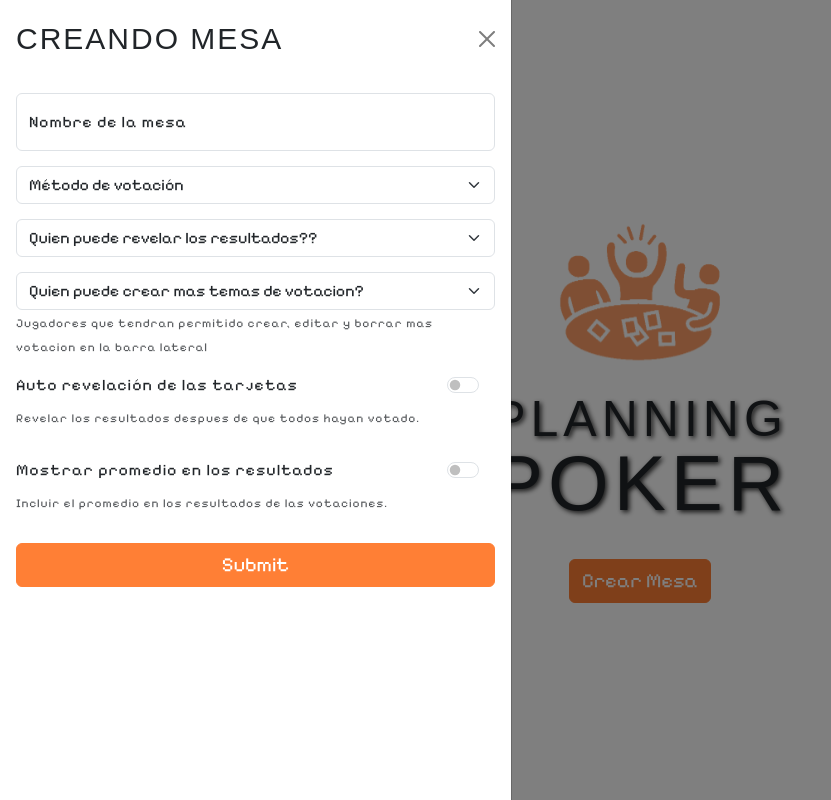
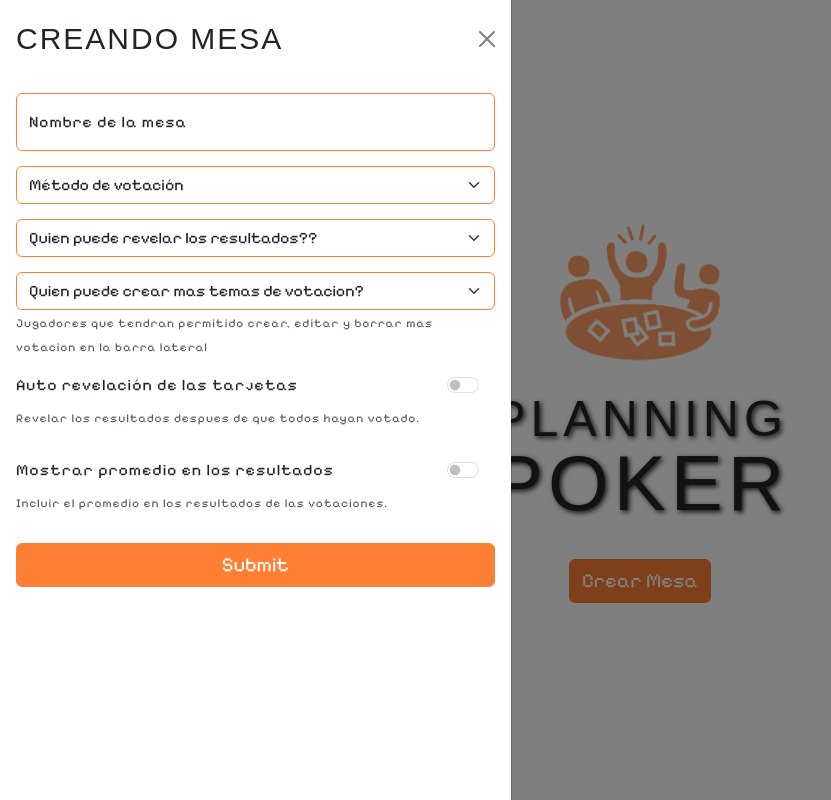
Before and after one commit to RMWebs2023/planning-poker, a React (Vite) app: page / in a window 1280 px wide. Both pictures are taken after a click on the button "Crear Mesa". Shown: the whole page, without its empty margins (0-831 px from the left). Built offline with nearby package versions, Linux system fonts and the light colour scheme; a web font is replaced by a local one.

Commit message:
form border
Color en los border de cada imput del form

```diff
--- a/src/components/BasicExample.jsx
+++ b/src/components/BasicExample.jsx
@@ -8,12 +8,12 @@ function BasicExample() {
         <Form className='form'>
 
             <FloatingLabel controlId="floatingInput" label="Nombre de la mesa" >
-                <Form.Control type="text" placeholder="Nombre de la mesa" />
+                <Form.Control className="formBorder" type="text" placeholder="Nombre de la mesa" />
             </FloatingLabel>
 
             <div>
-                <Form.Select aria-label="Default select example">
-                    <option>Método de votación</option>
+                <Form.Select className="formBorder" aria-label="Default select example">
+                    <option className='selectOption'>Método de votación</option>
                     <option value="1">Fibonacci ( 0, 1, 2, 3, 5, 8, 13, 21, 34, 55, 89, ?)</option>
                     <option value="2">Modified Fibonacci ( 0, ½, 1, 2, 3, 5, 8, 13, 20, 40, 100, ?)</option>
                     <option value="3">Powers of 2 ( 0, 1, 2, 4, 8, 16, 32, 64, ?)</option>
@@ -25,7 +25,7 @@ function BasicExample() {
             </div>
 
             <div>
-                <Form.Select aria-label="Default select example">
+                <Form.Select className="formBorder" aria-label="Default select example">
                     <option>Quien puede revelar los resultados??</option>
                     <option value="1">Yo, el good de la mesa</option>
                     <option value="2">Cualquiera ¬¬</option>
@@ -33,7 +33,7 @@ function BasicExample() {
             </div>
 
             <div>
-                <Form.Select aria-label="Default select example">
+                <Form.Select className="formBorder" aria-label="Default select example">
                     <option>Quien puede crear mas temas de votacion?</option>
                     <option value="1">Yo, el good de la mesa</option>
                     <option value="2">Cualquiera ¬¬</option>
--- a/src/style/basicexample.css
+++ b/src/style/basicexample.css
@@ -2,6 +2,14 @@
     display: flex;
     flex-direction: column;
     row-gap: 15px;
+}
+
+.formBorder {
+    border-color: #ff7f35 !important;
+}
+
+.selectOption:hover {
+    background-color: #ff9f68 !important;
 }
 
 .text-muted {
--- a/src/style/crearmesa.css
+++ b/src/style/crearmesa.css
@@ -17,6 +17,7 @@
     background-color: #ff7f35;
     color: black;
     width: 40vw !important;
+    min-height: 700px;
 }
 
 .p {
```
